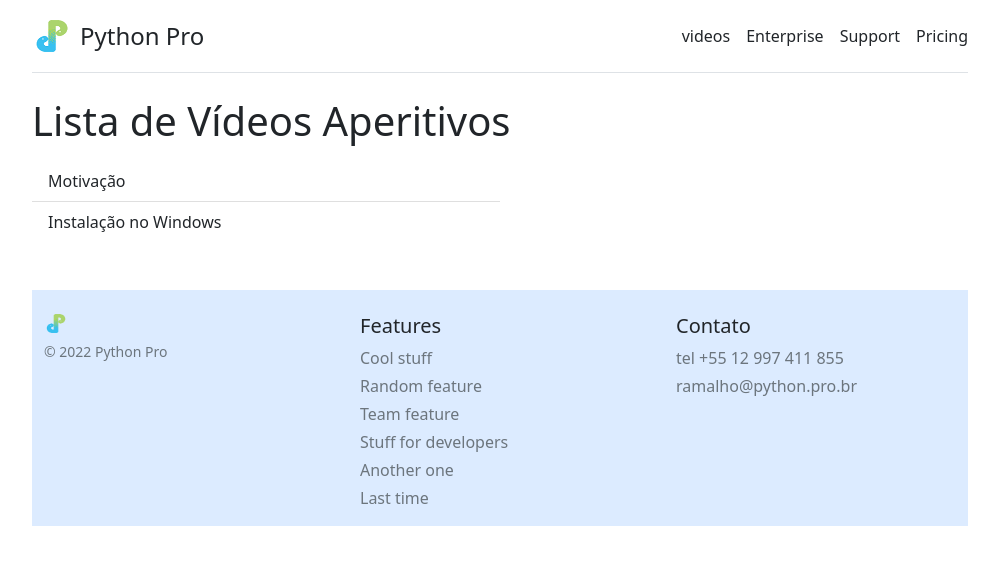
After one commit to hgf777-br/curso_django, a Django app: page /aperitivos/ in a window 1280 px wide. The commit adds this page. Shown: the top 565 px of the page, without its empty margins (140-1139 px from the left). Run offline with Django 4.2, Linux system fonts and the light colour scheme; some libraries are stand-ins or nearby versions.

Commit message:
link do email

```diff
--- /dev/null
+++ b/pypro/aperitivos/templates/aperitivos/indice.html
@@ -0,0 +1,23 @@
+{% extends 'base/base.html'%}
+{% load static %}
+{% block title %}Python Pro - Videos{% endblock title %}
+{% block description %}"página com todos os videos gratuitos"{% endblock description %}>
+
+{% block main%}
+<main>
+  <div class="row-cols-1">
+    <div class="col-md-12">
+        <h1 class="mb-3">Lista de Vídeos Aperitivos</h1>
+        <div class="row-cols-1">
+          <div class=" col-md-6 list-group list-group-flush">
+            {% for video in videos %}
+              <a class="list-group-item" href="{{ video.get_absolute_url }}" >{{ video.titulo | default:'Faltando o título' }}</a>
+            {% empty %}
+              <spam class="alert alert-danger">Não foi encontrado nenhum vídeo</spam>
+            {% endfor %}
+          </div>
+      </div>
+    </div>
+  </div>
+</main>
+{% endblock main%}
--- a/pypro/aperitivos/templates/aperitivos/video.html
+++ b/pypro/aperitivos/templates/aperitivos/video.html
@@ -7,9 +7,9 @@
 <main>
   <div class="row-cols-1">
     <div class="col-md-12">
-        <h1 class="mb-3">{{ video.titulo }}</h1>
+        <h1 class="mb-3">{{ video.titulo | default:'Faltando o título' }}</h1>
         <div class="embed-container mb-3">
-            <iframe class="rounded-3" src="https://player.vimeo.com/video/{{ video.vimeo_id}}"
+            <iframe class="rounded-3" src="https://player.vimeo.com/video/{{ video.vimeo_id | default:'688602515'}}"
                     title="vídeo de apresentação"
                     allow="autoplay; fullscreen; picture-in-picture">
             </iframe>
--- a/pypro/aperitivos/urls.py
+++ b/pypro/aperitivos/urls.py
@@ -1,8 +1,9 @@
 
 from django.urls import path
-from pypro.aperitivos.views import video
+from pypro.aperitivos.views import video, indice
 
 app_name = 'aperitivos'
 urlpatterns = [
     path('<slug:slug>', video, name='video'),
+    path('', indice, name='indice'),
 ]
--- a/pypro/aperitivos/views.py
+++ b/pypro/aperitivos/views.py
@@ -1,6 +1,29 @@
 from django.shortcuts import render
+from django.urls import reverse
+
+
+class Video:
+    def __init__(self, slug, titulo, vimeo_id) -> None:
+        self.slug = slug
+        self.titulo = titulo
+        self.vimeo_id = vimeo_id
+
+    def get_absolute_url(self):
+        return reverse('aperitivos:video', args=(self.slug,))
+
+
+videos = [
+    Video('motivacao', 'Motivação', 688602515),
+    Video('instalacao-windows', 'Instalação no Windows', 689777418)
+]
+
+videos_dict = {video.slug: video for video in videos}
+
+
+def indice(request):
+    return render(request, 'aperitivos/indice.html', context={'videos': videos})
 
 
 def video(request, slug):
-    video = {'titulo': 'Video Aperitivo: Motivação', 'vimeo_id': '688602515?h=a0a828a5ea'}
+    video = videos_dict[slug]
     return render(request, 'aperitivos/video.html', context={'video': video})
--- a/pypro/base/templates/base/base.html
+++ b/pypro/base/templates/base/base.html
@@ -32,7 +32,7 @@
             </a>
 
             <nav class="d-inline-flex mt-2 mt-md-0 ms-md-auto">
-                <a class="me-3 py-2 text-dark text-decoration-none" href={% url 'aperitivos:video' 'motivacao' %}>videos</a>
+                <a class="me-3 py-2 text-dark text-decoration-none" href={% url 'aperitivos:indice' %}>videos</a>
                 <a class="me-3 py-2 text-dark text-decoration-none" href="#">Enterprise</a>
                 <a class="me-3 py-2 text-dark text-decoration-none" href="#">Support</a>
                 <a class="py-2 text-dark text-decoration-none" href="#">Pricing</a>
@@ -42,43 +42,8 @@
 
         {% block main %}{% endblock main%}
 
-        <footer class="pt-4 my-md-5 pt-md-4 border-top. bg-padrao">
-            <div class="row">
-            <div class="col-12 col-md ps-4">
-                <img class="mb-2" src="{% static "img/python-pro.png" %}" alt="logo" width="24" height="19"/>
-                <small class="d-block mb-3 text-muted">&copy; {% now 'Y' %} Python Pro</small>
-            </div>
-            <div class="col-6 col-md">
-                <h5>Features</h5>
-                <ul class="list-unstyled text-small">
-                <li class="mb-1"><a class="link-secondary text-decoration-none" href="#">Cool stuff</a></li>
-                <li class="mb-1"><a class="link-secondary text-decoration-none" href="#">Random feature</a></li>
-                <li class="mb-1"><a class="link-secondary text-decoration-none" href="#">Team feature</a></li>
-                <li class="mb-1"><a class="link-secondary text-decoration-none" href="#">Stuff for developers</a></li>
-                <li class="mb-1"><a class="link-secondary text-decoration-none" href="#">Another one</a></li>
-                <li class="mb-1"><a class="link-secondary text-decoration-none" href="#">Last time</a></li>
-                </ul>
-            </div>
-            <div class="col-6 col-md">
-                <h5>Resources</h5>
-                <ul class="list-unstyled text-small">
-                <li class="mb-1"><a class="link-secondary text-decoration-none" href="#">Resource</a></li>
-                <li class="mb-1"><a class="link-secondary text-decoration-none" href="#">Resource name</a></li>
-                <li class="mb-1"><a class="link-secondary text-decoration-none" href="#">Another resource</a></li>
-                <li class="mb-1"><a class="link-secondary text-decoration-none" href="#">Final resource</a></li>
-                </ul>
-            </div>
-            <div class="col-6 col-md">
-                <h5>About</h5>
-                <ul class="list-unstyled text-small">
-                <li class="mb-1"><a class="link-secondary text-decoration-none" href="#">Team</a></li>
-                <li class="mb-1"><a class="link-secondary text-decoration-none" href="#">Locations</a></li>
-                <li class="mb-1"><a class="link-secondary text-decoration-none" href="#">Privacy</a></li>
-                <li class="mb-1"><a class="link-secondary text-decoration-none" href="#">Terms</a></li>
-                </ul>
-            </div>
-            </div>
-        </footer>
+        {% include 'base/footer.html' with contato_email='ramalho@python.pro.br' only %}
+
         </div>
 
         <script src={% static "js/bootstrap.bundle.min.js" %}></script>
--- /dev/null
+++ b/pypro/base/templates/base/footer.html
@@ -0,0 +1,26 @@
+{% load static %}
+<footer class="pt-4 my-md-5 pt-md-4 border-top. bg-padrao">
+    <div class="row">
+    <div class="col-12 col-md ps-4">
+        <img class="mb-2" src="{% static "img/python-pro.png" %}" alt="logo" width="24" height="19"/>
+        <small class="d-block mb-3 text-muted">&copy; {% now 'Y' %} Python Pro</small>
+    </div>
+    <div class="col-6 col-md">
+        <h5>Features</h5>
+        <ul class="list-unstyled text-small">
+        <li class="mb-1"><a class="link-secondary text-decoration-none" href="#">Cool stuff</a></li>
+        <li class="mb-1"><a class="link-secondary text-decoration-none" href="#">Random feature</a></li>
+        <li class="mb-1"><a class="link-secondary text-decoration-none" href="#">Team feature</a></li>
+        <li class="mb-1"><a class="link-secondary text-decoration-none" href="#">Stuff for developers</a></li>
+        <li class="mb-1"><a class="link-secondary text-decoration-none" href="#">Another one</a></li>
+        <li class="mb-1"><a class="link-secondary text-decoration-none" href="#">Last time</a></li>
+        </ul>
+    </div>
+    <div class="col-6 col-md">
+        <h5>Contato</h5>
+            <ul class="list-unstyled text-small">
+                <li class="mb-1"><span class="text-secondary" >tel +55 12 997 411 855</span></li>
+                <li class="mb-1"><a class="link-secondary text-decoration-none" href="mailto:{{ contato_email }}">{{ contato_email }}</a></li>
+            </ul>
+    </div>
+</footer>
--- a/pypro/base/views.py
+++ b/pypro/base/views.py
@@ -1,6 +1,4 @@
 from django.shortcuts import render
-
-# Create your views here.
 
 
 def home(request):
```
Also changed, not shown: pypro/aperitivos/tests/test_indice.py (added, +33 -0 lines), pypro/aperitivos/tests/test_video.py (renamed from pypro/aperitivos/test_aperitivo.py, +5 -1 lines), pypro/base/tests/test_home.py (+4 -0 lines).
